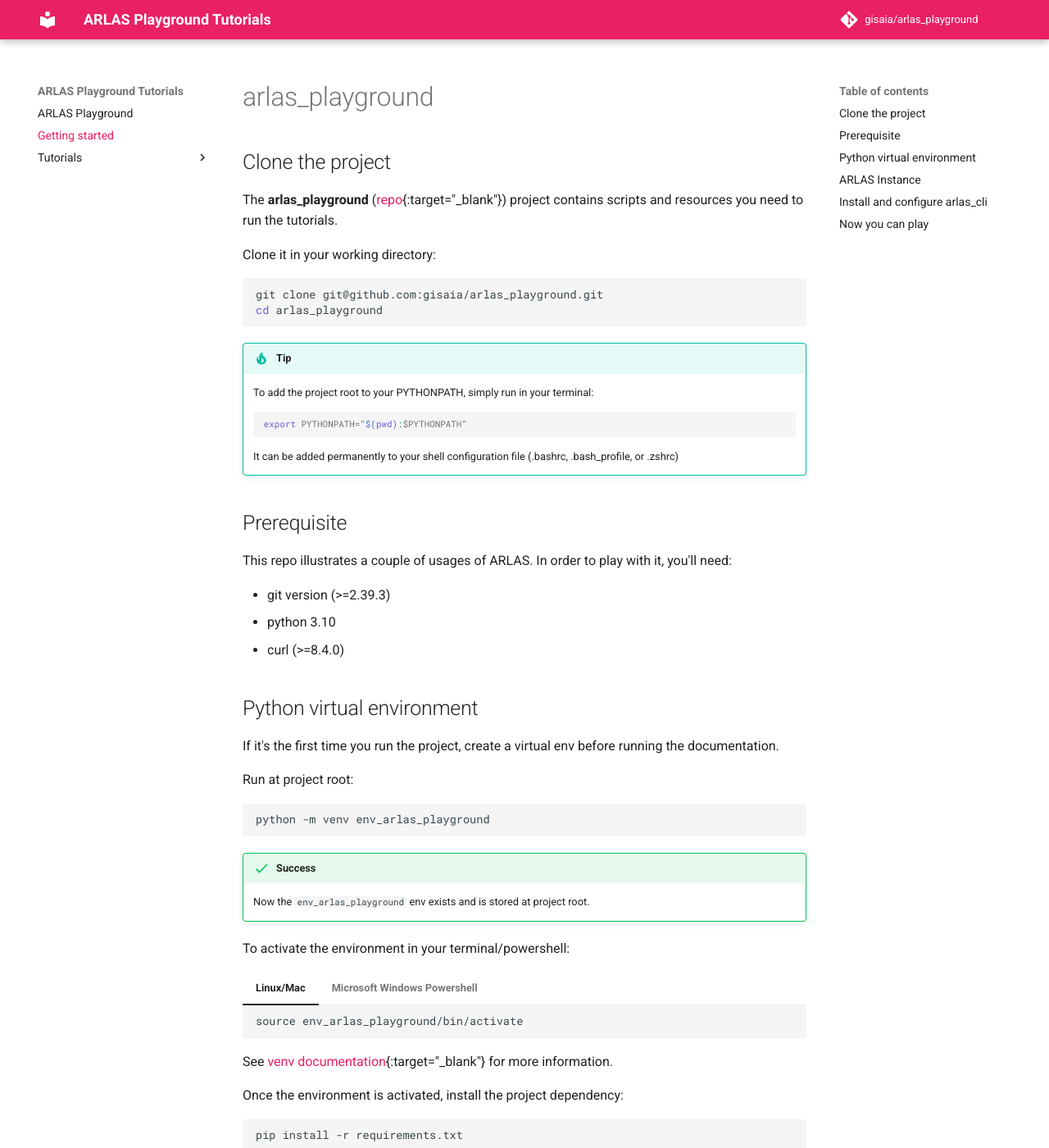
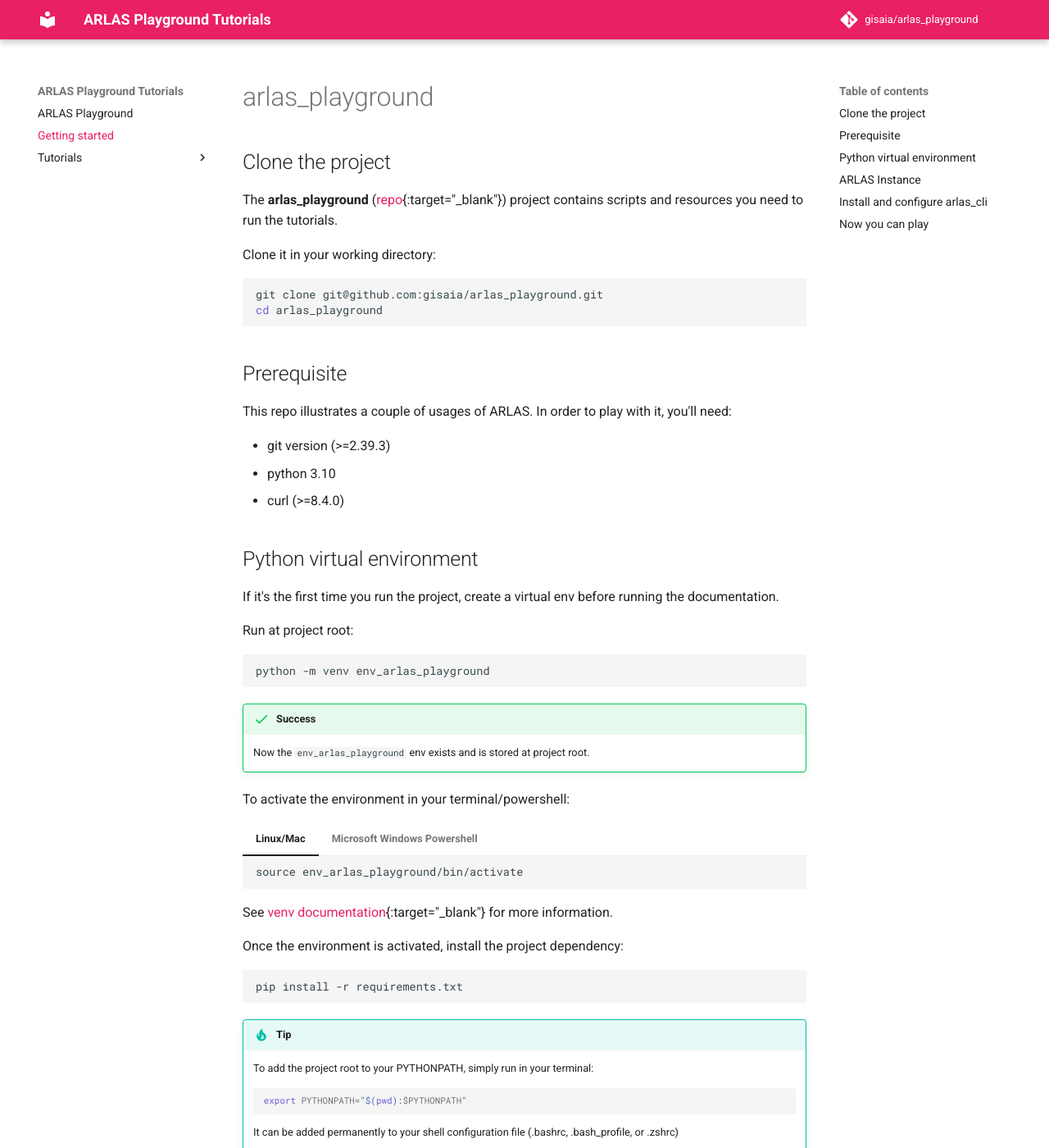
Before and after one commit to gisaia/arlas_playground, an MkDocs documentation site: the page built from docs/docs/get_started.md, in a window 1280 px wide and 1400 px high. Shown: the whole window at 82% size. Built offline with MkDocs 1.6.1 and Material for MkDocs 9.7.7, drawn with Linux system fonts in a browser that asks for light colours; comment, search, counter and statistics services are not loaded; part of the change alters nothing that is shown.

````diff
--- a/docs/docs/get_started.md
+++ b/docs/docs/get_started.md
@@ -10,14 +10,6 @@ Clone it in your working directory:
 git clone git@github.com:gisaia/arlas_playground.git
 cd arlas_playground
 ```
-
-!!! tip
-    To add the project root to your PYTHONPATH, simply run in your terminal:
-    ```shell
-    export PYTHONPATH="$(pwd):$PYTHONPATH"
-    ```
-
-    It can be added permanently to your shell configuration file (.bashrc, .bash_profile, or .zshrc)
 
 
 ## Prerequisite
@@ -69,6 +61,15 @@ Once the environment is activated, install the project dependency:
 ```
 pip install -r requirements.txt
 ```
+
+!!! tip
+    To add the project root to your PYTHONPATH, simply run in your terminal:
+    ```shell
+    export PYTHONPATH="$(pwd):$PYTHONPATH"
+    ```
+
+    It can be added permanently to your shell configuration file (.bashrc, .bash_profile, or .zshrc)
+
 
 ## ARLAS Instance
 
````
